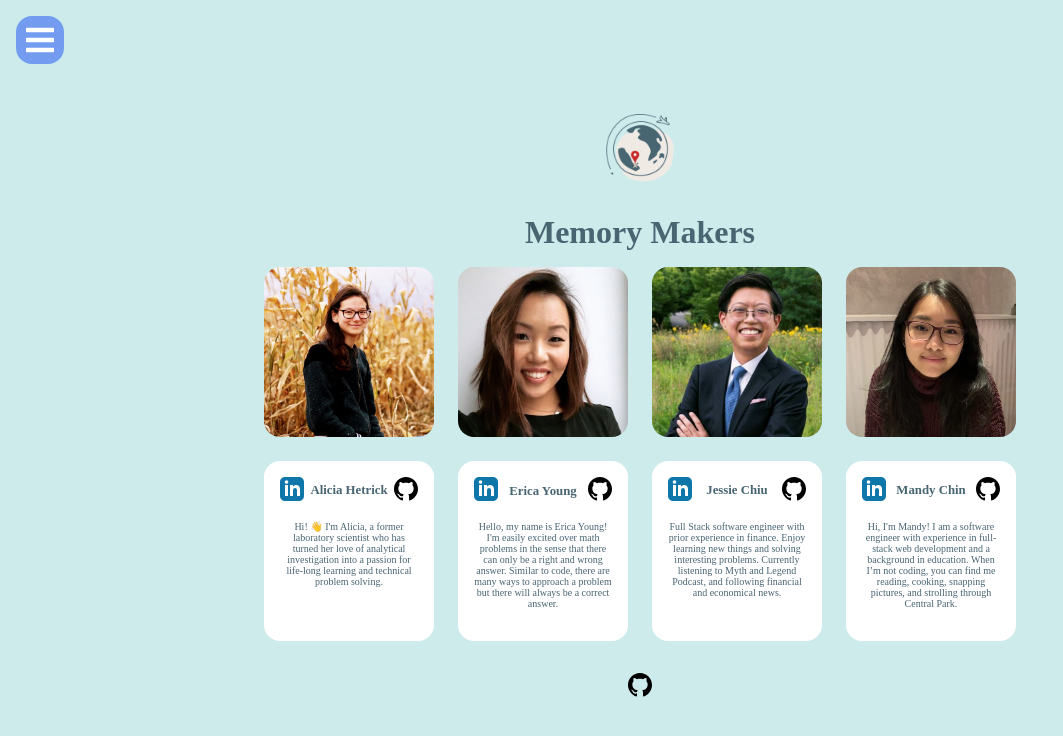
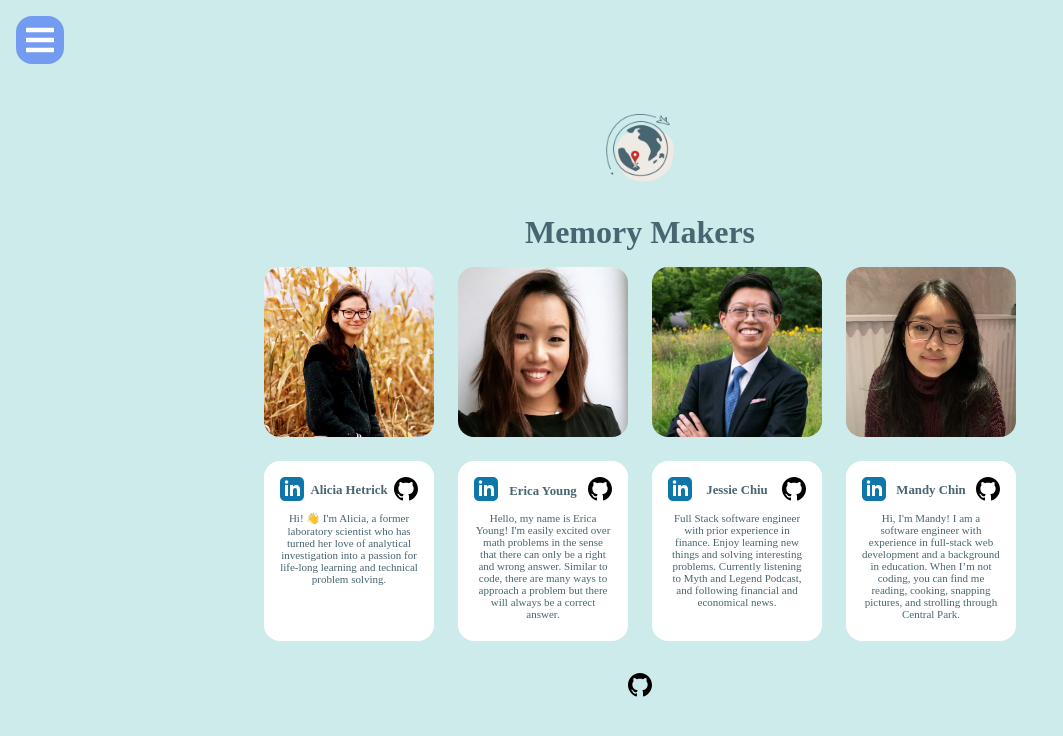
Before and after one commit to Capstone-MEJA/memorymarker, a React app: page /team in a window 1280 px wide. Shown: the top 736 px of the page, without its empty margins (0-1063 px from the left). Built offline with nearby package versions, Linux system fonts and the light colour scheme.

Commit message:
Update team blurb font size

```diff
--- a/src/features/pages/AboutTeam.tsx
+++ b/src/features/pages/AboutTeam.tsx
@@ -291,13 +291,13 @@ const Name = styled.p`
 
 const DevBlurb = styled.div`
   border-radius: 1em;
-  font-size: 10px;
+  font-size: 11px;
   text-align: center;
   color: #486572;
   font-family: "Cormorant Garamond", serif;
 
   @media ${device.tablet} {
-    padding-top: 2em;
+    padding-top: 1em;
   }
 `;
 
```
